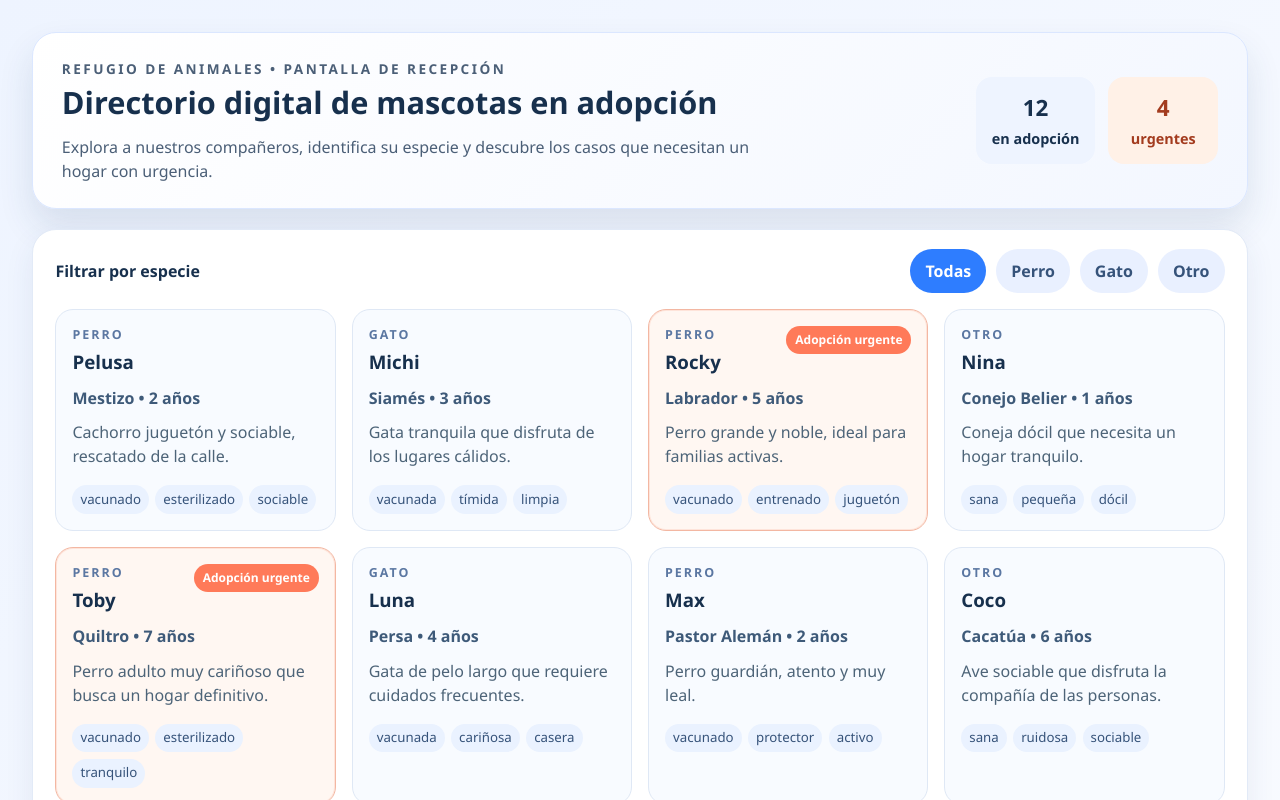
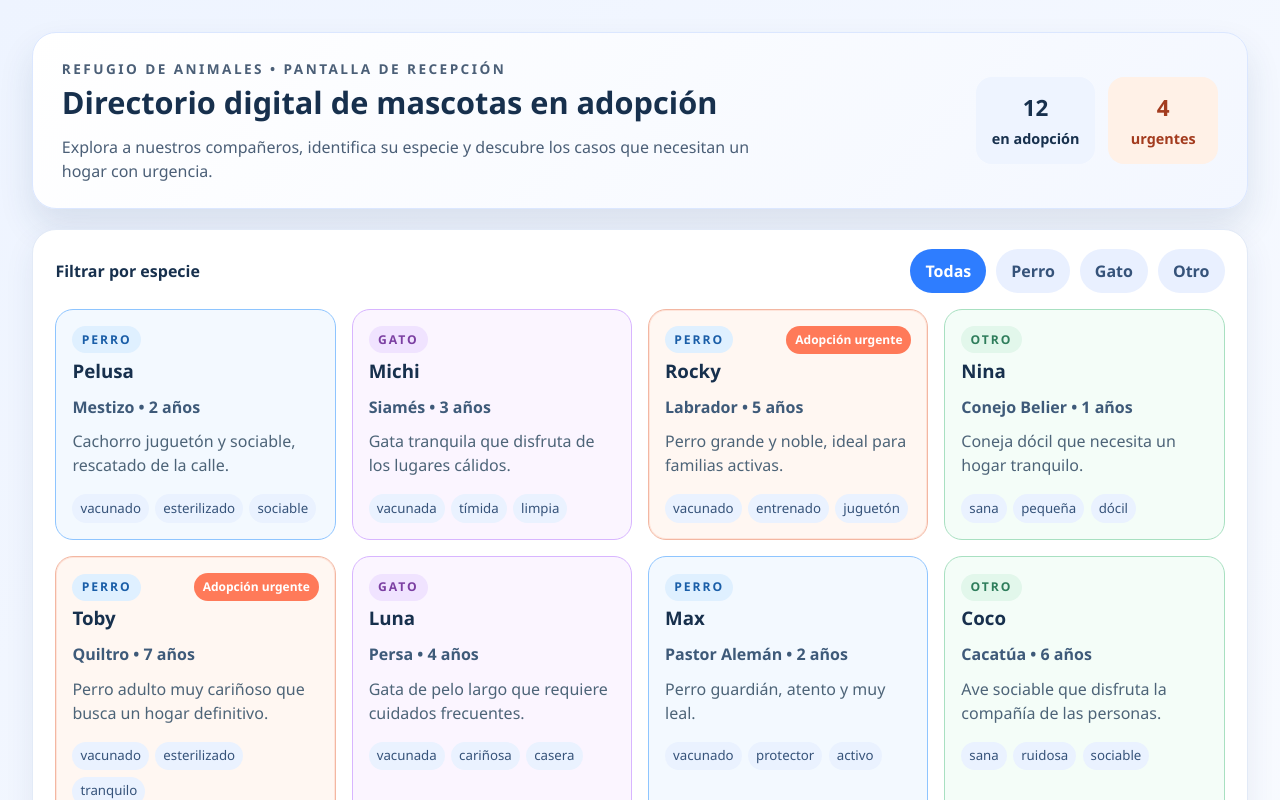
Before and after one commit to F0b10n269/bonus-track-prueba-3, a React (Vite) app: page / in a window 1280 px wide. Shown: the top 800 px of the page. Built offline with nearby package versions, Linux system fonts and the light colour scheme.

Commit message:
componente MascotaCard con props y validacion

```diff
--- a/src/App.css
+++ b/src/App.css
@@ -135,6 +135,21 @@
   gap: 0.65rem;
 }
 
+.pet-card.perro {
+  border-color: #8ec5ff;
+  background: #f3f9ff;
+}
+
+.pet-card.gato {
+  border-color: #d8b5ff;
+  background: #fbf5ff;
+}
+
+.pet-card.otro {
+  border-color: #a8e0c1;
+  background: #f4fdf8;
+}
+
 .pet-card.urgent {
   border-color: #f3b7a2;
   background: #fff7f2;
@@ -148,13 +163,31 @@
   align-items: flex-start;
 }
 
-.pet-species {
+.species-badge {
   margin: 0 0 0.2rem;
-  color: #5b77a2;
-  font-size: 0.78rem;
+  display: inline-flex;
+  width: fit-content;
+  padding: 0.28rem 0.58rem;
+  border-radius: 999px;
+  font-size: 0.76rem;
   font-weight: 700;
   letter-spacing: 0.16em;
   text-transform: uppercase;
+}
+
+.species-badge.perro {
+  color: #1a5ea8;
+  background: #dff0ff;
+}
+
+.species-badge.gato {
+  color: #7b3fa2;
+  background: #f0e3ff;
+}
+
+.species-badge.otro {
+  color: #2e7d5b;
+  background: #e2f7eb;
 }
 
 .pet-card h3 {
--- a/src/components/MascotaCard.jsx
+++ b/src/components/MascotaCard.jsx
@@ -1,11 +1,12 @@
 function MascotaCard({ mascota }) {
   const { nombre, raza, edad, especie, descripcion, caracteristicas, adopcionUrgente } = mascota
+  const especieClase = especie.toLowerCase()
 
   return (
-    <article className={`pet-card ${adopcionUrgente ? 'urgent' : ''}`}>
+    <article className={`pet-card ${especieClase} ${adopcionUrgente ? 'urgent' : ''}`}>
       <div className="card-top">
         <div>
-          <p className="pet-species">{especie}</p>
+          <p className={`species-badge ${especieClase}`}>{especie}</p>
           <h3>{nombre}</h3>
         </div>
         {adopcionUrgente ? <span className="urgent-badge">Adopción urgente</span> : null}
```
Also changed, not shown: IA.txt, 1 other file (tests, documents, lock files or other folders).
